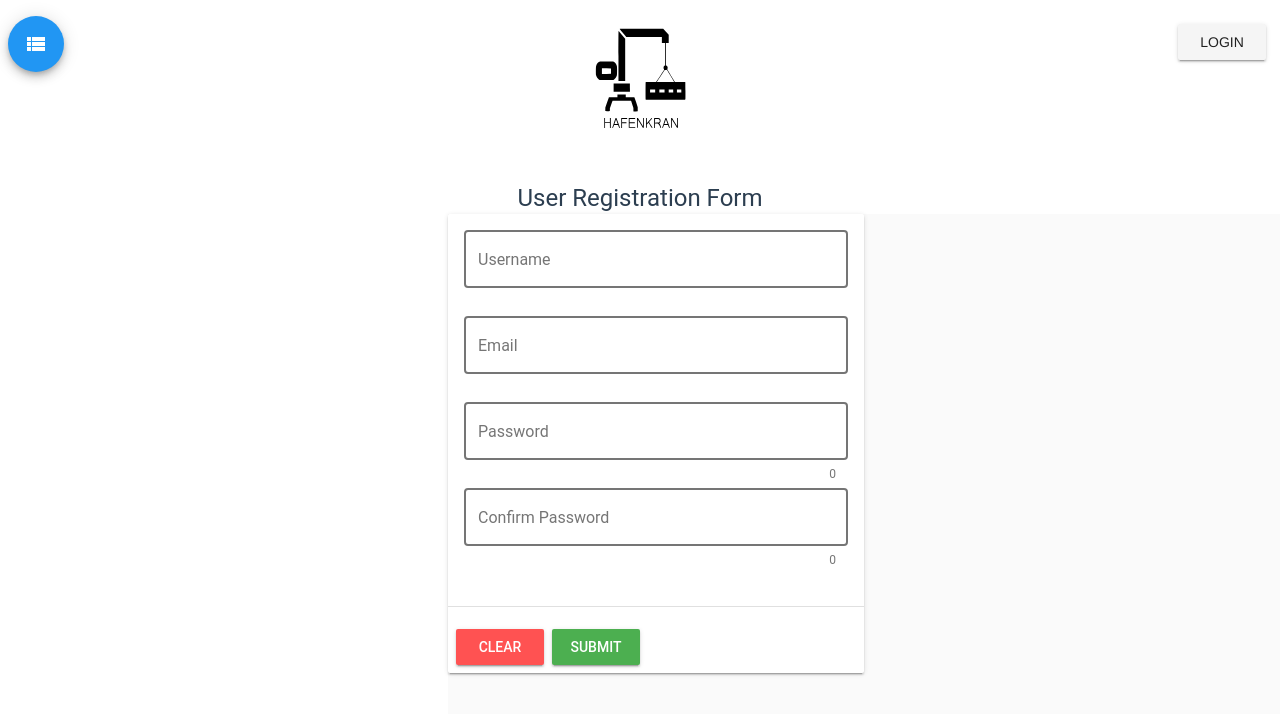
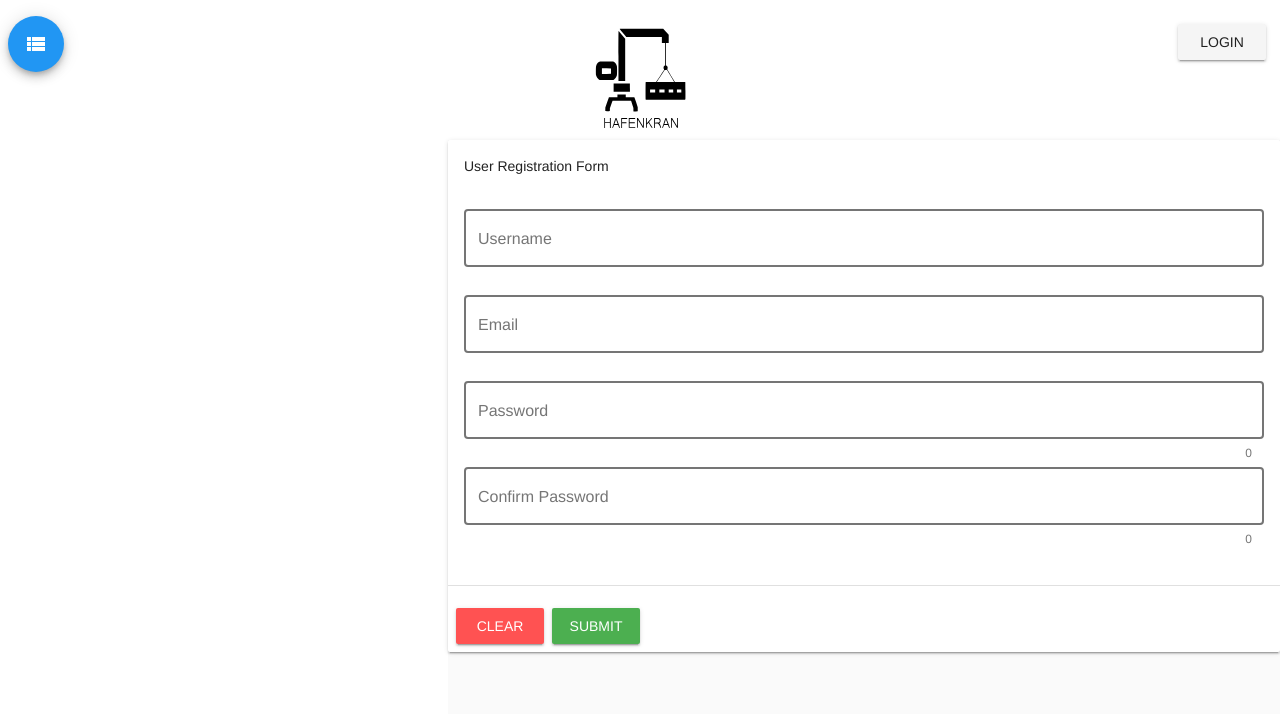
Before and after one commit to cormensratio/hafenkran-client, a Vue app: page /registration in a window 1280 px wide. Shown: the top 714 px of the page. Built offline with nearby package versions, Linux system fonts and the light colour scheme.

Commit message:
EPDS02-144 Remove unused code

```diff
--- a/src/components/views/UserRegistrationPage.vue
+++ b/src/components/views/UserRegistrationPage.vue
@@ -1,19 +1,14 @@
 <template>
   <base-page>
     <template slot="body">
-      <br>
-      <br>
-        <div class="headline">
-          <div>User Registration Form</div>
-        </div>
       <div id="app" class="custom-form">
-  <v-app id="inspire">
-    <v-layout class="layout">
-      <v-flex xs12 sm10 md8 lg6>
+        <v-app>
+          <v-layout>
+            <v-flex>
               <v-card ref="form">
+                <v-card-title>User Registration Form</v-card-title>
                 <v-card-text>
                   <v-text-field
-              ref="userName"
                     v-model="userName"
                     :rules="[rules.required]"
                     :error-messages="errorMessages"
@@ -23,7 +18,6 @@
                     required
                   ></v-text-field>
                   <v-text-field
-              ref="userEmail"
                     v-model="userEmail"
                     :rules="[emailRules.required, emailRules.regex]"
                     label="Email"
@@ -32,7 +26,6 @@
                     required
                   ></v-text-field>
                   <v-text-field
-              ref="password"
                     v-model="password"
                     :rules="[rules.required]"
                     :type="show ? 'text' : 'password'"
@@ -44,7 +37,6 @@
                     required
                   ></v-text-field>
                   <v-text-field
-              ref="confirmPassword"
                     v-model="confirmPassword"
                     :rules="[rules.required, passwordConfirmationRule]"
                     :type="show ? 'text' : 'password'"
@@ -86,7 +78,6 @@ export default {
     confirmPassword: null,
     formHasErrors: false,
     show: false,
-    show2: true,
     rules: {
       required: value => !!value || 'Required.',
       min: v => v.length >= 8 || 'At least 8 characters',
@@ -126,15 +117,6 @@ export default {
         this.$refs[f].reset();
       });
     },
-    submit() {
-      this.formHasErrors = false;
-
-      Object.keys(this.form).forEach((f) => {
-        if (!this.form[f]) this.formHasErrors = true;
-
-        this.$refs[f].validate(true);
-      });
-    },
   },
 };
 </script>
@@ -147,7 +129,4 @@ export default {
     justify-content: center;
     margin-left: 35%;
   }
-  .layout {
-    margin-left: 0;
-  }
 </style>
```
Lines whose indentation alone changed are shown as unchanged.
